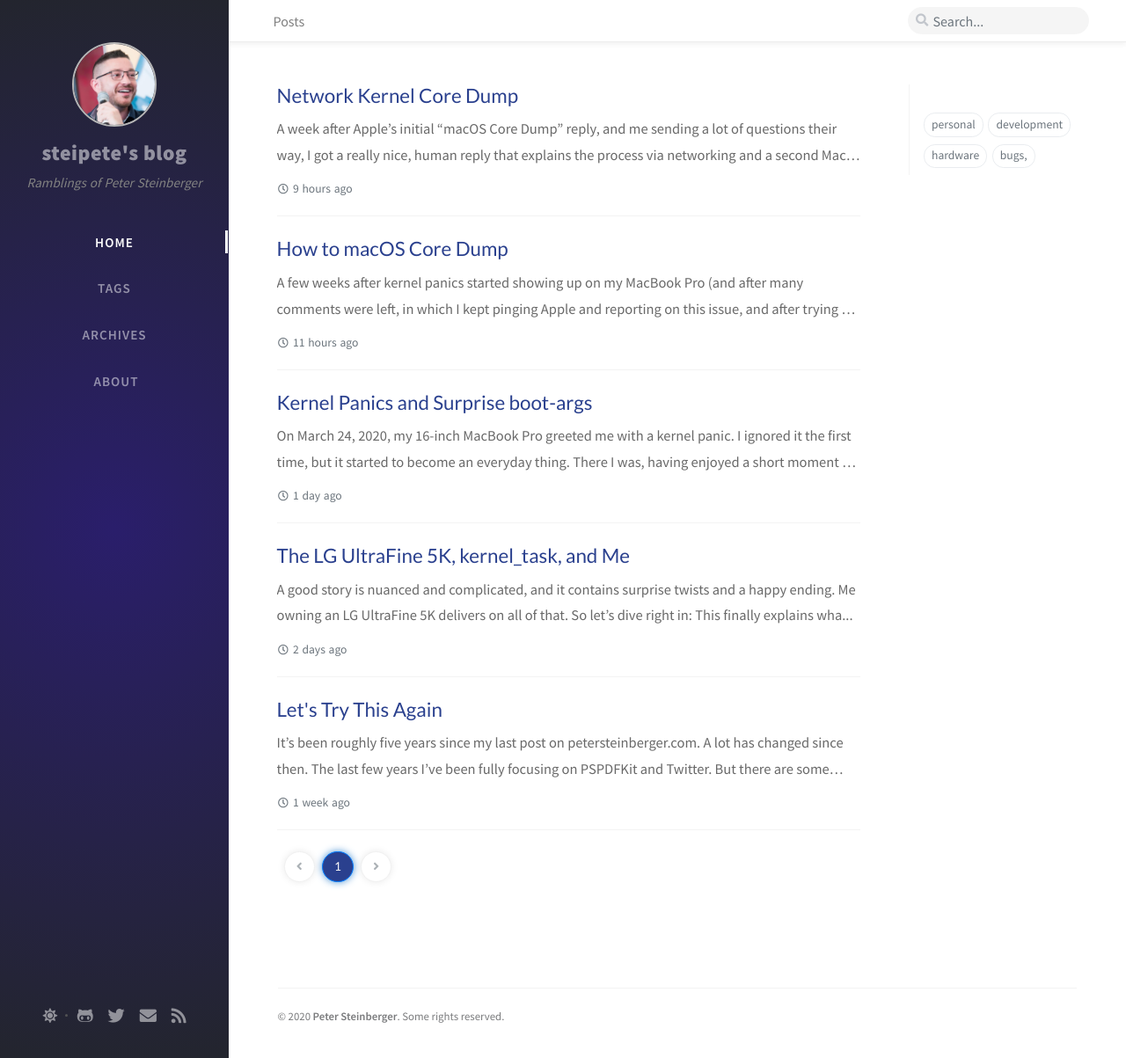
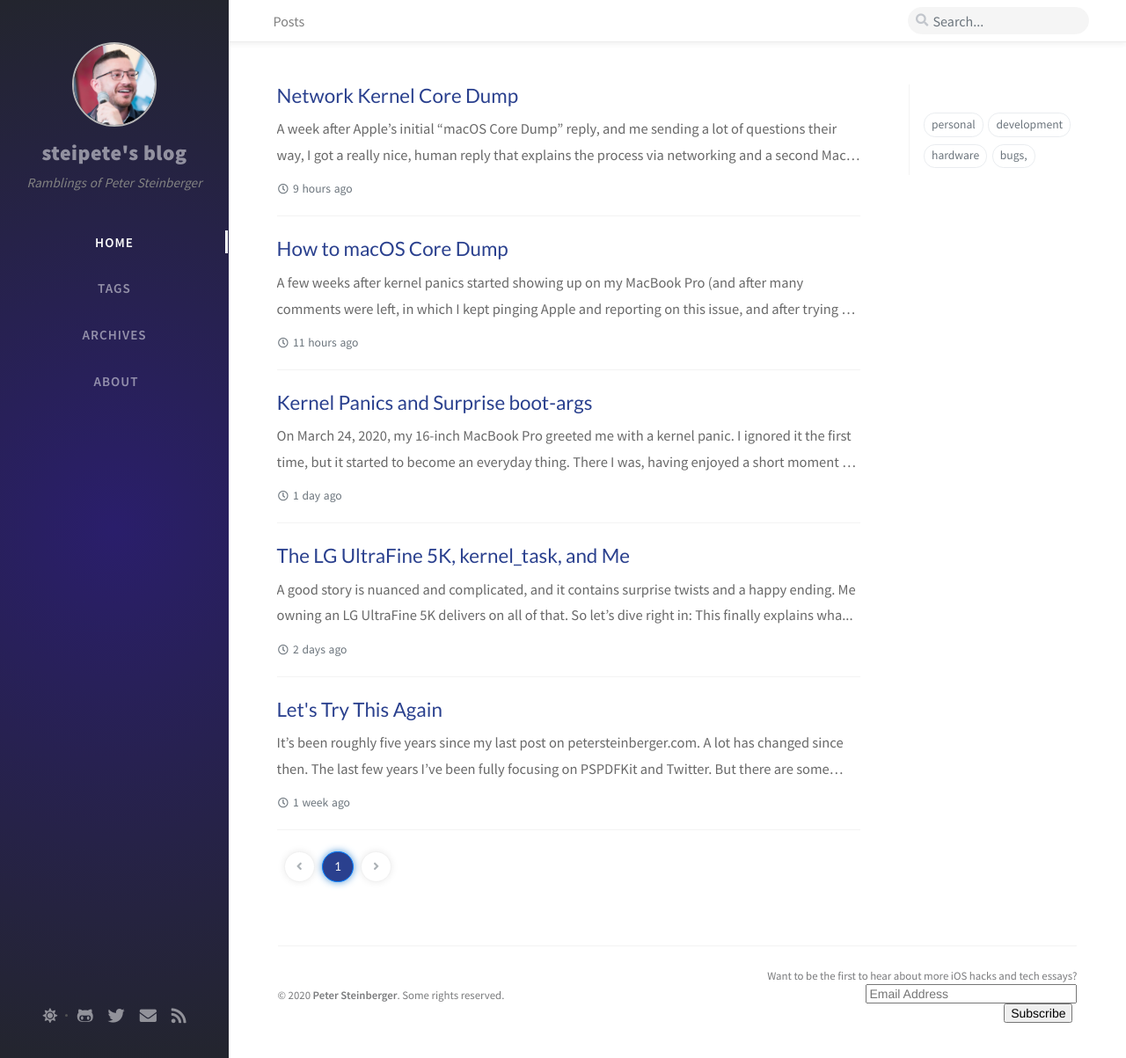
Before and after one commit to steipete/steipete.com, a Jekyll site: the page built from index.html, in a window 1280 px wide and 1203 px high. Shown: the whole window at 88% size. Built offline with Jekyll 4.4.1, drawn with Linux system fonts in a browser that asks for light colours; nearby versions of some CDN libraries; the list of posts is cut into pages by our own code; comment, search, counter and statistics services are not loaded.

Commit message:
Reenable newsletter fixed

```diff
--- a/_includes/footer.html
+++ b/_includes/footer.html
@@ -22,7 +22,7 @@
     <div class="footer-right">
 
 
-<!-- Begin Mailchimp Signup Form ->
+<!-- Begin Mailchimp Signup Form -->
   Want to be the first to hear about more iOS hacks and tech essays?
 <div id="mc_embed_signup">
 <form action="https://steipete.us18.list-manage.com/subscribe/post?u=1b30fcd0931c48f4c6b2e30bd&amp;id=0877936fb2" method="post" id="mc-embedded-subscribe-form" name="mc-embedded-subscribe-form" class="validate" target="_blank" novalidate>
--- a/_includes/head.html
+++ b/_includes/head.html
@@ -38,6 +38,20 @@
     #mc_embed_signup form { text-align: right !important; }
     #mc_embed_signup input.email { width: 240px !important; }
   }
+
+  @media (max-width: 768px) {
+    #mc_embed_signup input.email {
+    width: 65%;
+  }
+  #mc_embed_signup .button {
+    width: 33%;
+    margin-left: 5px;
+  }
+  #mc_embed_signup .clear {
+    display: inline;
+  }
+ }
+}
 
   @media (max-width:1200px) {
     .jekyll-twitter-plugin {
--- a/assets/css/_addon/main.scss
+++ b/assets/css/_addon/main.scss
@@ -926,7 +926,7 @@ table {
 
 @media all and (max-width: 576px) {
 
-  $footer-height: 6rem; // overwrite
+  $footer-height: 10rem; // overwrite
 
   #main>div.row:first-child>div:first-child {
     min-height: calc(100vh - #{$topbar-height} - #{$footer-height});
--- a/assets/css/_addon/variables.scss
+++ b/assets/css/_addon/variables.scss
@@ -18,7 +18,7 @@ $sidebar-width-large: 350px;
 
 $topbar-height: 3rem;
 
-$footer-height: 5rem;
+$footer-height: 8rem;
 
 $main-content-max-width: 1150px;
 
```
